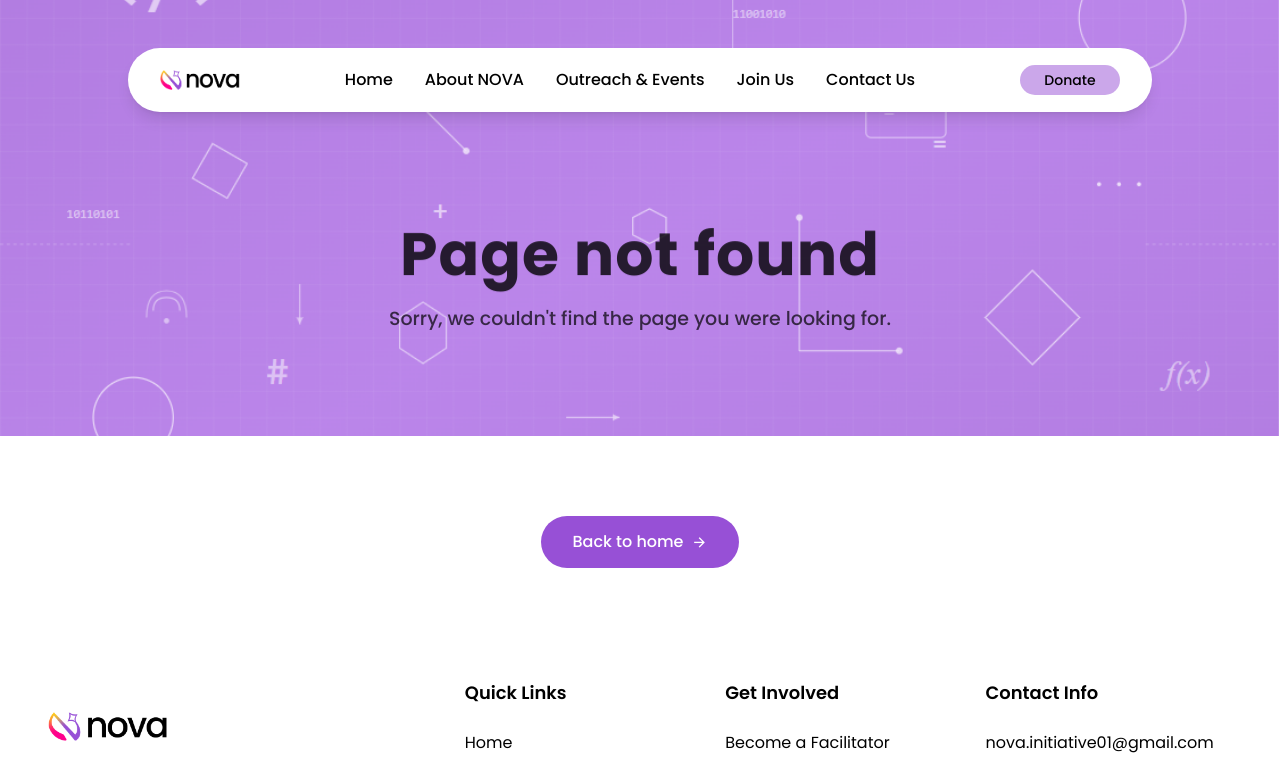
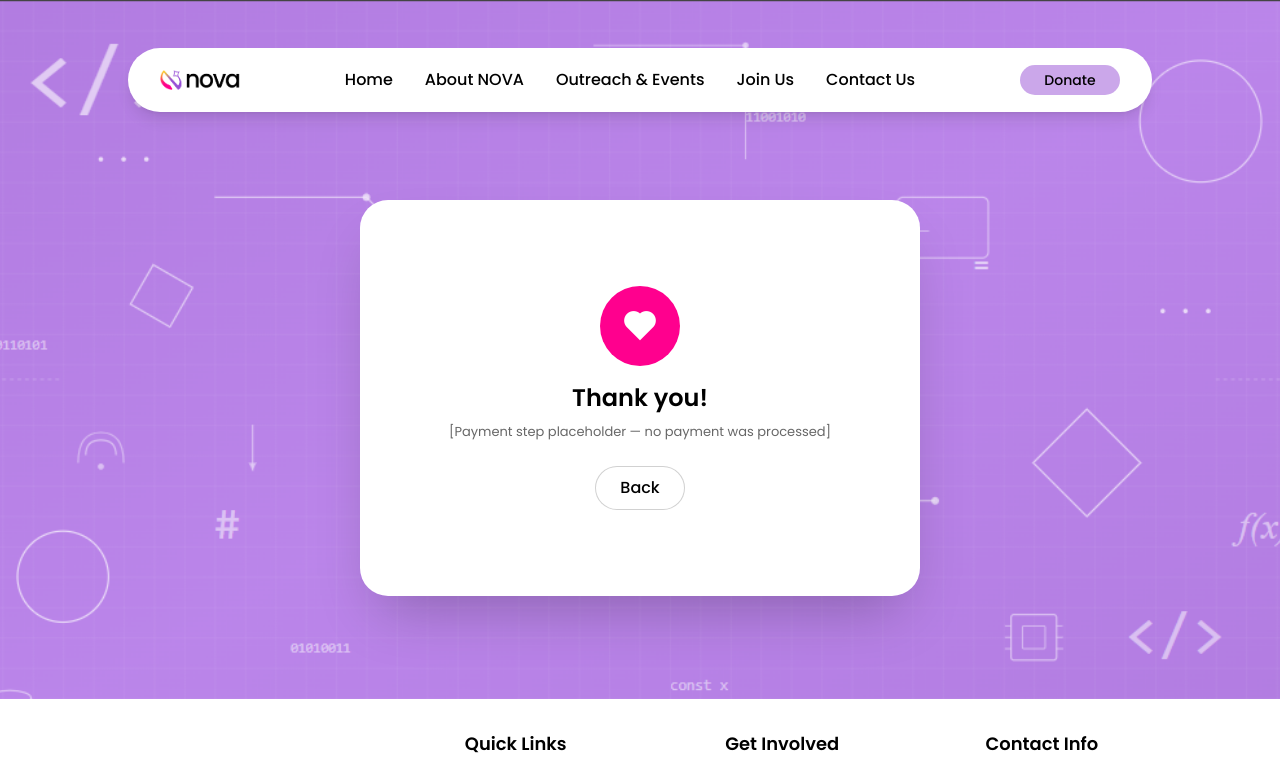
Before and after one commit to FOA-developer/NOVA, a React (Vite) app in the folder nova-web/: page /thank-you in a window 1280 px wide. Shown: the top 760 px of the page. Built offline with nearby package versions, Linux system fonts and the light colour scheme.

Commit message:
feat: add Thank You page and update routing in App component

```diff
--- a/nova-web/src/App.jsx
+++ b/nova-web/src/App.jsx
@@ -9,6 +9,7 @@ import JoinUs from './pages/JoinUs.jsx'
 import Join from './pages/Join.jsx'
 import Contact from './pages/Contact.jsx'
 import Donate from './pages/Donate.jsx'
+import ThankYou from './pages/ThankYou.jsx'
 import NotFound from './pages/NotFound.jsx'
 
 export default function App() {
@@ -25,6 +26,7 @@ export default function App() {
           <Route path="/join" element={<Join />} />
           <Route path="/contact" element={<Contact />} />
           <Route path="/donate" element={<Donate />} />
+          <Route path="/thank-you" element={<ThankYou />} />
           <Route path="*" element={<NotFound />} />
         </Routes>
       </main>
--- /dev/null
+++ b/nova-web/src/pages/ThankYou.jsx
@@ -0,0 +1,39 @@
+import { Link } from 'react-router-dom'
+import Reveal from '../components/ui/Reveal.jsx'
+import { usePageTitle } from '../hooks/usePageTitle.js'
+
+const WRAP = 'w-[90%] max-w-[1240px] mx-auto'
+
+// Landing page after a Paystack payment (set as the redirect URL on each payment page).
+// Restored from the thank-you state that used to live inside the Donate form.
+// It reads nothing from the URL or router state, so any query params Paystack
+// appends (e.g. ?reference=...) are simply ignored.
+export default function ThankYou() {
+  usePageTitle('Thank you')
+  return (
+    <section className="bg-hero pt-[clamp(150px,16vw,200px)] pb-[clamp(70px,8vw,110px)]">
+      <div className={WRAP}>
+        <Reveal
+          dir="zoom"
+          className="max-w-[560px] mx-auto bg-white rounded-[1.75rem] p-[clamp(1.5rem,3vw,2.5rem)] shadow-[0_30px_60px_-20px_rgba(0,0,0,0.25)]"
+        >
+          <div className="text-center py-12 px-4">
+            <div className="w-20 h-20 mx-auto mb-4 rounded-full bg-nova-pink text-white flex items-center justify-center text-[38px]">
+              <i className="ri-heart-fill" aria-hidden="true" />
+            </div>
+            <h1 className="text-2xl font-semibold m-0">Thank you!</h1>
+            <p className="text-[13px] text-black/60 mt-2 mb-6">
+              [Payment step placeholder — no payment was processed]
+            </p>
+            <Link
+              to="/"
+              className="inline-flex items-center h-11 px-6 rounded-[2rem] border border-black/[0.18] bg-white cursor-pointer font-medium hover:border-nova-purple hover:text-nova-purple focus-visible:outline-2 focus-visible:outline-offset-2 focus-visible:outline-nova-purple"
+            >
+              Back
+            </Link>
+          </div>
+        </Reveal>
+      </div>
+    </section>
+  )
+}
```
